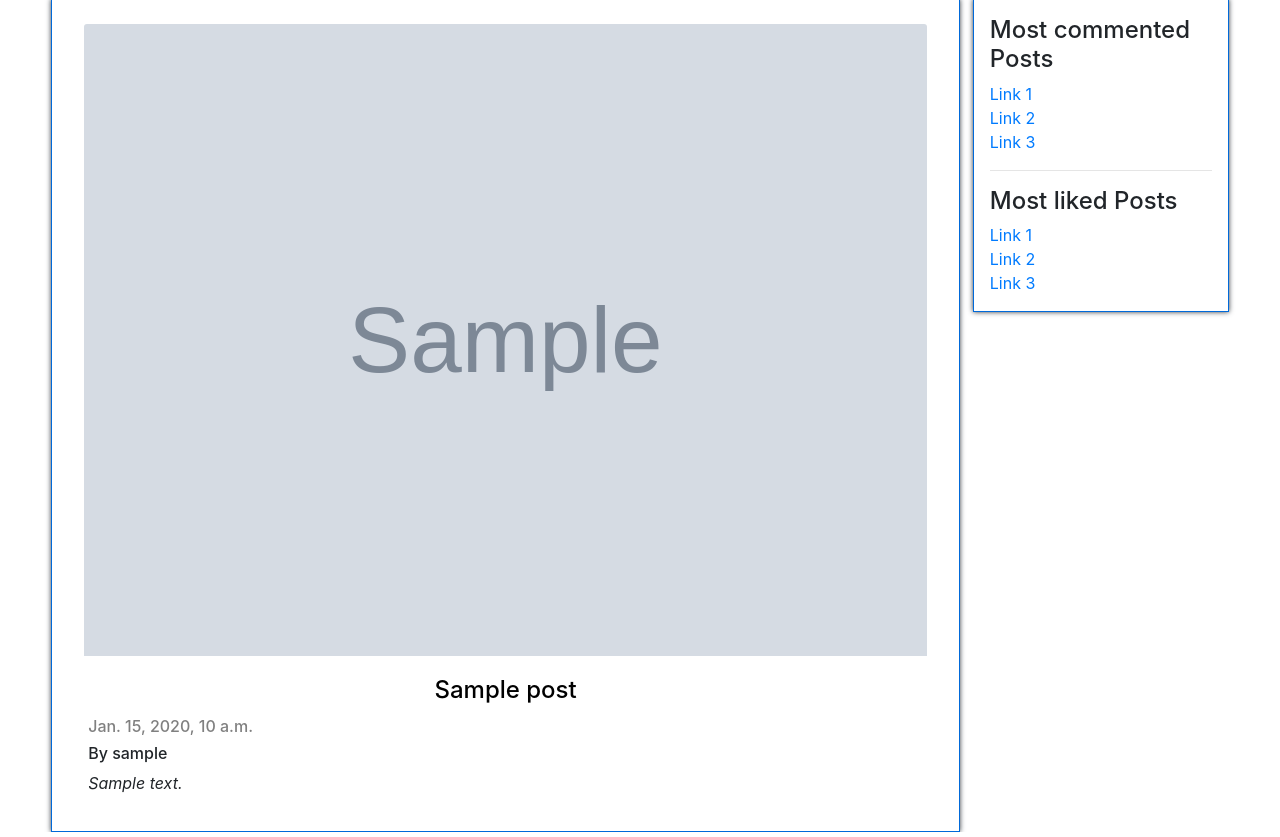
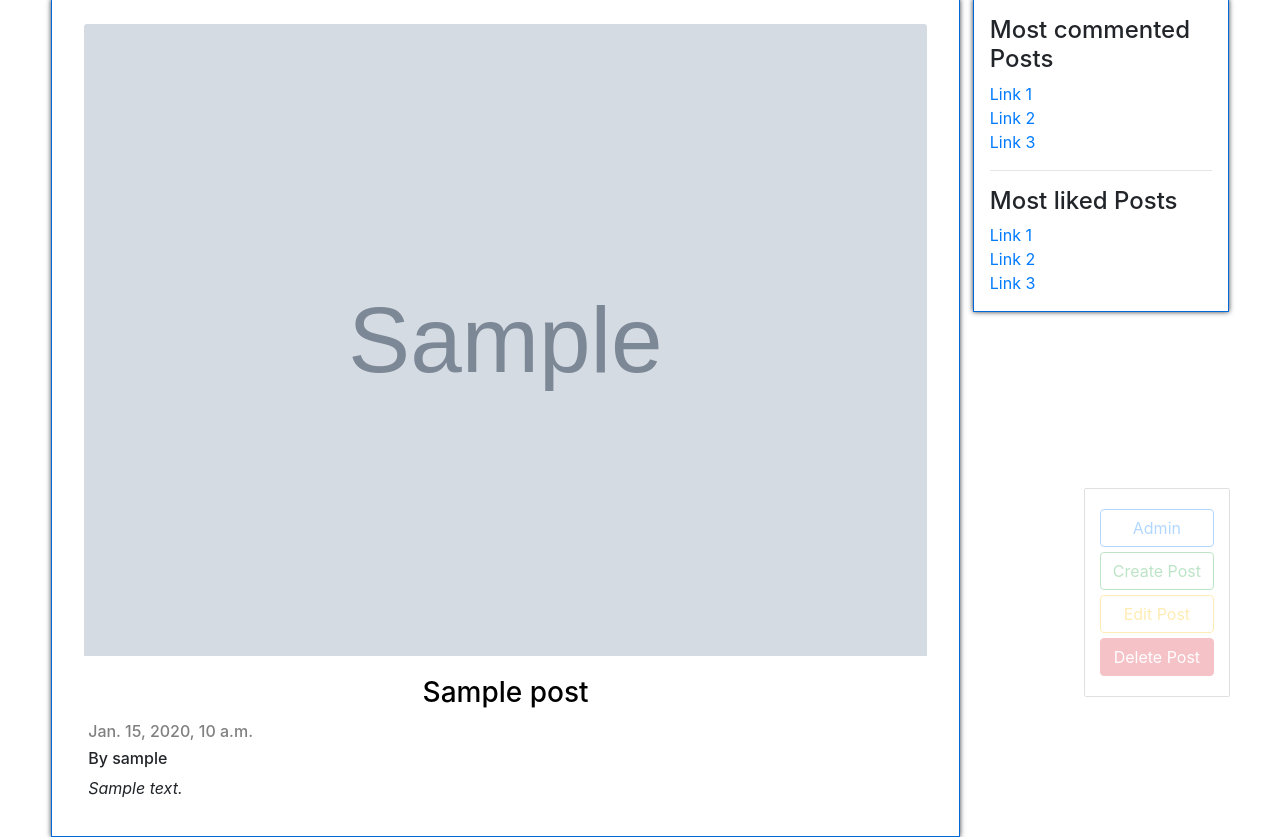
Before and after one commit to amyard/DBII, a Django app: a page that uses core/templates/posts/post_detail.html in a window 1280 px wide. Shown: the part 73-910 px from the top of the page. Run offline with Django 3.2, Linux system fonts and the light colour scheme; a user stored in the database is signed in; tables that the repository leaves empty hold one stand-in row (values such as "Sample post"); grey boxes marked "Sample" are stand-in pictures; some libraries are stand-ins or nearby versions.

Commit message:
p.14.1 - prepare front-end part for admin panel

```diff
--- a/core/static/css/main.css
+++ b/core/static/css/main.css
@@ -129,3 +129,26 @@
 /*   PROFILE CSS   */
 
 .content-profile, .sidebar-profile { box-shadow: 0px 0px 7px grey; }
+
+
+/*  DETAIL PAGE  */
+/*  ADMIN PANEL  */
+.admin-panel {
+  border: 1px solid #999;
+  border-radius: 2px;
+  position:fixed;
+  right: 50px;
+  bottom: 30px;
+  opacity: 0.3;
+  padding: 15px;
+}
+
+
+.admin-panel a {
+  display: block;
+  margin: 5px 0px;
+}
+
+.admin-panel:hover {
+  opacity: 1;
+}
--- a/core/templates/posts/post_detail.html
+++ b/core/templates/posts/post_detail.html
@@ -16,9 +16,9 @@
             <img class="card-img-top" src="{{ post.image.url }}" alt="">
         </div>
         <div class="card-body">
-            <h4 class="card-title text-center">
+            <h3 class="card-title text-center">
                 <a href="{{ post.get_absolute_url }}">{{ post.title }}</a>
-            </h4>
+            </h3>
             <h6 style="color:grey;">{{ post.created }}</h6>
             <h6>By {{ post.author.username }}</h6>
             <p class="card-text"><em>{{ post.content }}</em></p>
@@ -41,6 +41,17 @@
 </div>
 
 
+{% if request.user == post.author or profile.is_admin %}
+<div class="admin-panel align-items-center">
+    {% if profile.is_admin %}
+        <a href="/admin" class = 'btn btn-outline-primary'>Admin</a>
+    {% endif %}
+    <a href="" class = 'btn btn-outline-success d-block'>Create Post</a>
+    <a href="" class = 'btn btn-outline-warning d-block'>Edit Post</a>
+    <a href="" class = 'btn btn-danger d-block'>Delete Post</a>
+</div>
+{% endif %}
+
 
 
 
```
